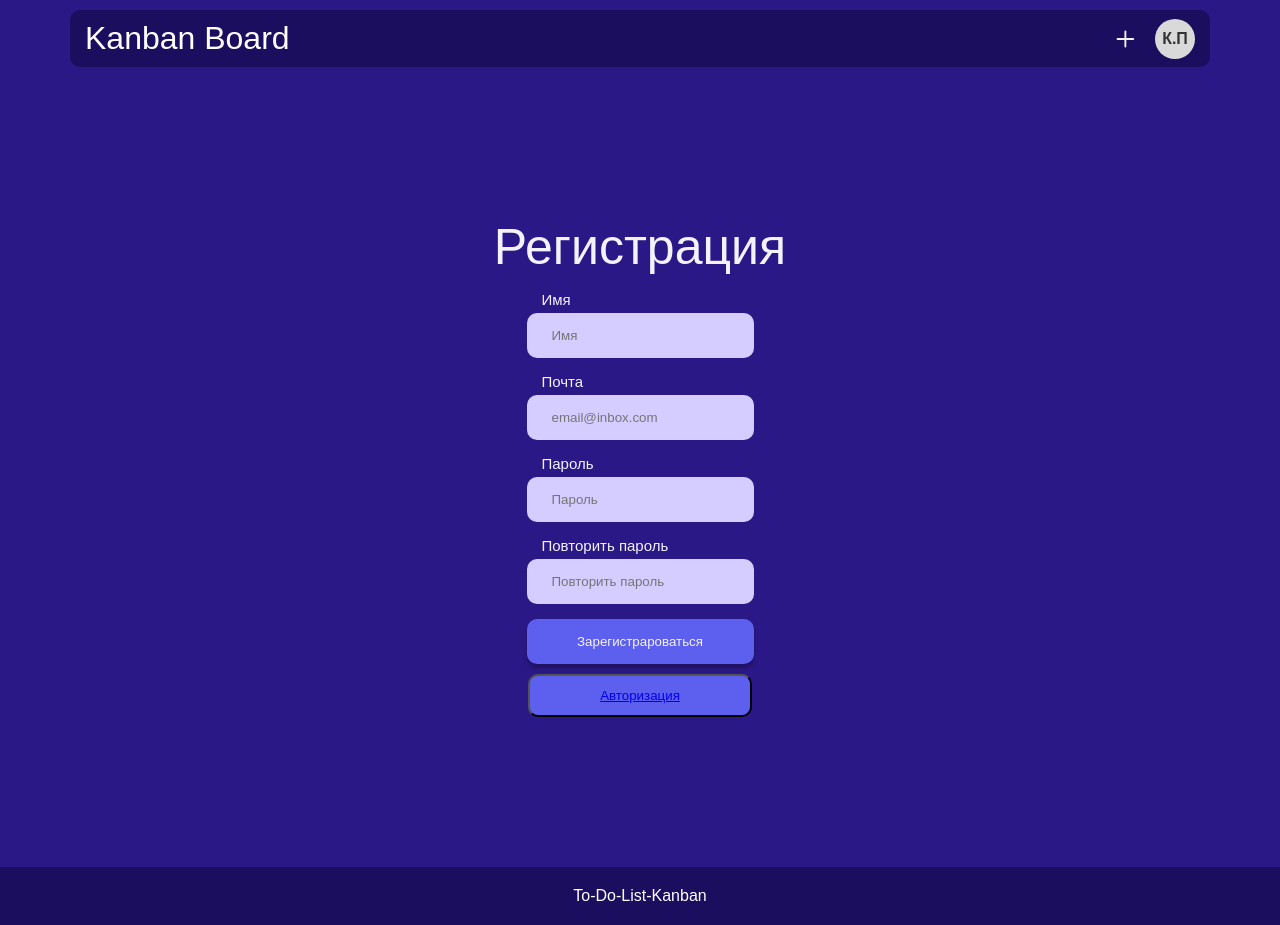
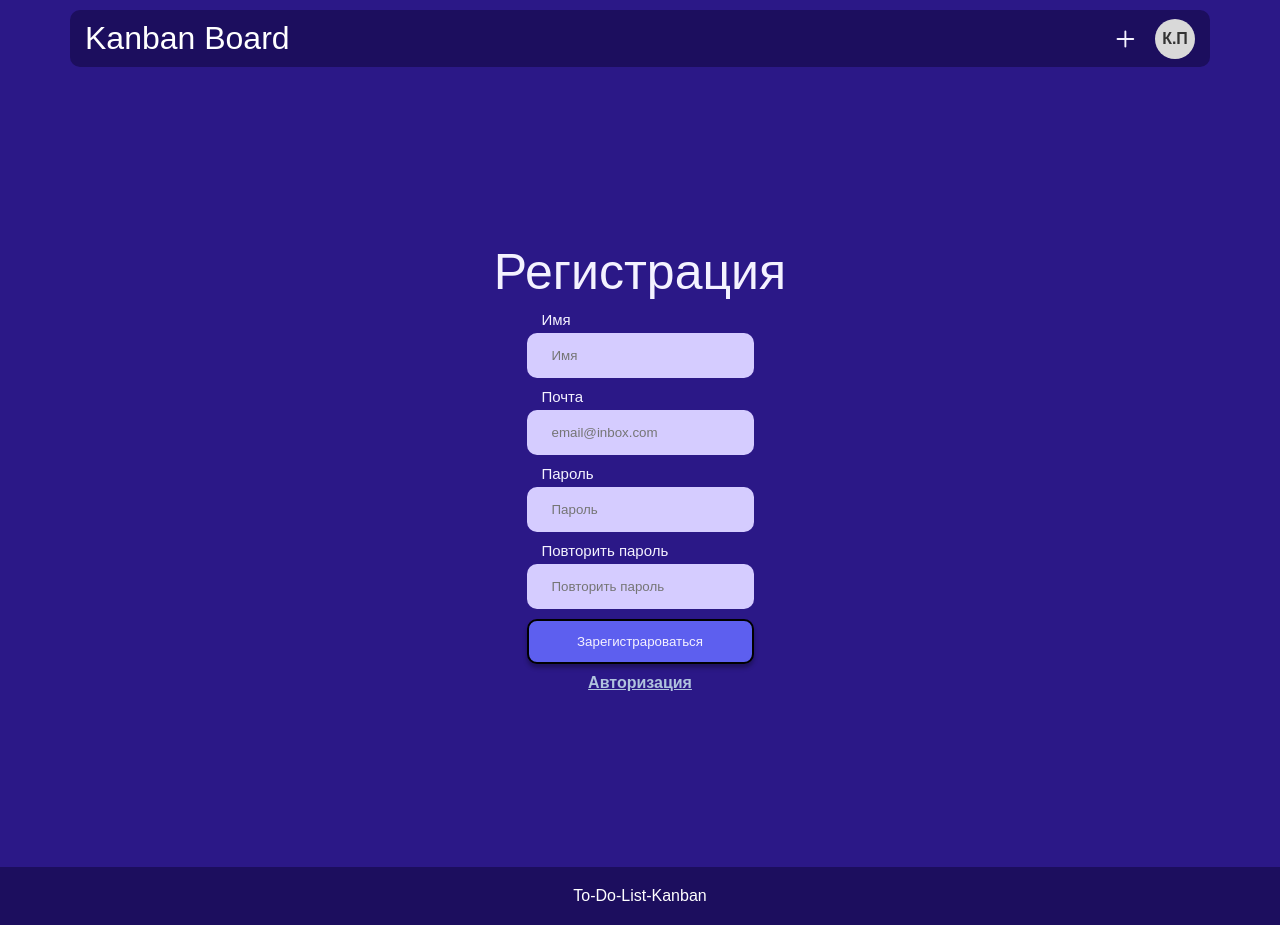
Before and after one commit to ilosose/todo, a Vue app: page /registration in a window 1280 px wide. Built offline with nearby package versions, Linux system fonts and the light colour scheme.

Commit message:
[ID14-add-registration-validation] created validation on the registration page

```diff
--- a/src/views/RegistrationView.vue
+++ b/src/views/RegistrationView.vue
@@ -1,26 +1,27 @@
 <template>
   <div class="registration container">
     <h1 class="registration__title">Регистрация</h1>
-    <form @submit.prevent="submit" class="registration-form">
+    <form @submit.prevent="comparison" class="registration-form">
       <div class="registration-form__field">
-        <label class="registration-form__label" for="name">Имя</label>
-        <input type="text" placeholder="Имя" class="registration-form__input" v-model="this.formRegistration.name">
+        <label class="registration-form__label" for="name" >Имя</label>
+        <input type="text" placeholder="Имя" class="registration-form__input" v-model="this.formRegistration.name" required>
       </div>
       <div class="registration-form__field">
         <label class="registration-form__label" for="email">Почта</label>
-        <input type="email" placeholder="email@inbox.com" class="registration-form__input" v-model="this.formRegistration.email">
+        <input type="email" placeholder="email@inbox.com" class="registration-form__input" v-model="this.formRegistration.email" required>
       </div>
       <div class="registration-form__field">
         <label class="registration-form__label" for="password">Пароль</label>
-        <input type="password" placeholder="Пароль" class="registration-form__input" v-model="this.formRegistration.password">
+        <input type="password" placeholder="Пароль" class="registration-form__input" v-model="this.formRegistration.password" required>
       </div>
       <div class="registration-form__field">
         <label class="registration-form__label" for="password">Повторить пароль</label>
-        <input type="password" placeholder="Повторить пароль" class="registration-form__input" v-model="this.formRegistration.confermPassword">
+        <input type="password" placeholder="Повторить пароль" class="registration-form__input" v-model="this.formRegistration.confermPassword" required>
       </div>
+      <div v-if="error" class="EerrorPassword"> {{ error }}</div>
       <button type="submit" class="registration-form__submit">Зарегистрароваться</button>
     </form>
-    <button class="registration-form__redirect"><RouterLink to="/auth">Авторизация</RouterLink></button>
+    <RouterLink to="/auth" class="registration-form__redirect">Авторизация</RouterLink>
   </div>
 </template>
 
@@ -37,16 +38,26 @@ export default {
         email: '',
         password: '',
         confermPassword: '',
-      }
+      },
+      error: null
     }
   },
 
   methods: {
+    comparison(){
+      if(this.formRegistration.password == this.formRegistration.confermPassword){
+       this.submit()
+      }else
+      this.error = 'Пароли не совпадают!'
+    },
+
+
     async submit() {
       if(this.formRegistration.name != '' && this.formRegistration.email != '' && this.formRegistration.email != '', this.formRegistration.password != '' && this.formRegistration.confermPassword != '') {
         const formData = {
           ...this.formRegistration
         };
+
 
         await axios
           .put('auth/signup', {formData})
@@ -70,6 +81,12 @@ export default {
 };
 </script>
 <style scope>
+.EerrorPassword{
+  color: red;
+  padding-bottom: 10px;
+  font-weight: 600;
+
+}
   .registration {
   display: flex;
   flex-direction: column;
@@ -98,7 +115,7 @@ export default {
     flex-direction: column;
     justify-content: flex-start;
     gap: 5px;
-    margin: 15px 0;
+    margin: 10px 0;
   }
 
   .registration-form__label {
@@ -124,24 +141,24 @@ export default {
     width: 100%;
     height: 45px;
     margin-bottom: 10px;
-    border: none;
     border-radius: 10px;
     background: #5D5FEF;
     box-shadow: 0px 4px 4px 0px rgba(0, 0, 0, 0.30);
     color: #f4f2ff;
+    border:solid 2px black;
+
   }
   .registration-form__submit:hover {
-    background: #13c4bb;
+    background: rgba(rgb(101, 41, 212), green, blue, alpha);
     cursor: pointer;
   }
   .registration-form__redirect {
-    padding-inline: 70px;
-    padding-block: 12px;
-    border-radius: 10px;
-    background: #5D5FEF;
+font-weight: 600;
+color: lightsteelblue;
+
   }
   .registration-form__redirect:hover {
-    background: #13c4bb;
+    color: whitesmoke;
     cursor: pointer;
   }
 </style>
```
